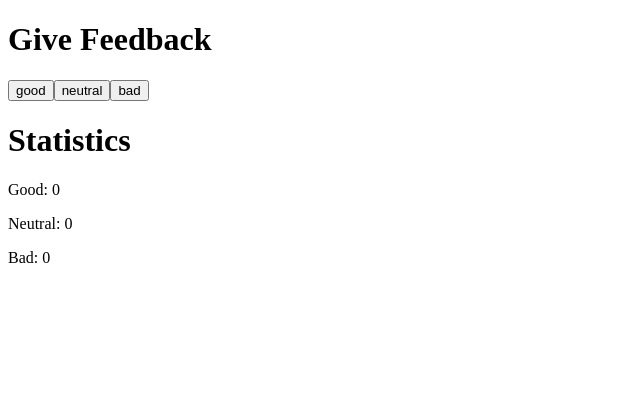
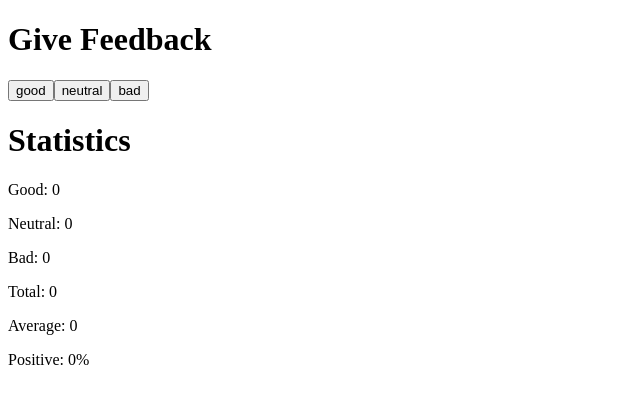
Before and after one commit to nrx33/Full-Stack-Course, a React (Vite) app in the folder part_1/unicafe/: page / in a window 1280 px wide. Shown: the top 404 px of the page, without its empty margins (0-640 px from the left). Built offline with nearby package versions, Linux system fonts and the light colour scheme.

Commit message:
added exercise 1.7

```diff
--- a/part_1/unicafe/src/App.jsx
+++ b/part_1/unicafe/src/App.jsx
@@ -5,6 +5,9 @@ const App = () => {
   const [good, setGood] = useState(0)
   const [neutral, setNeutral] = useState(0)
   const [bad, setBad] = useState(0)
+  const total = good + neutral + bad
+  const average = (good - bad) / total
+  const positive = (good / total) * 100
 
   const handleClick = (type) => () => {
     if (type === 'good') {
@@ -30,6 +33,9 @@ const App = () => {
       <p>Good: {good}</p>
       <p>Neutral: {neutral}</p>
       <p>Bad: {bad}</p>
+      <p>Total: {total}</p>
+      <p>Average: {average || 0}</p>
+      <p>Positive: {positive || 0}%</p>
     </div>
   )
 }
```
